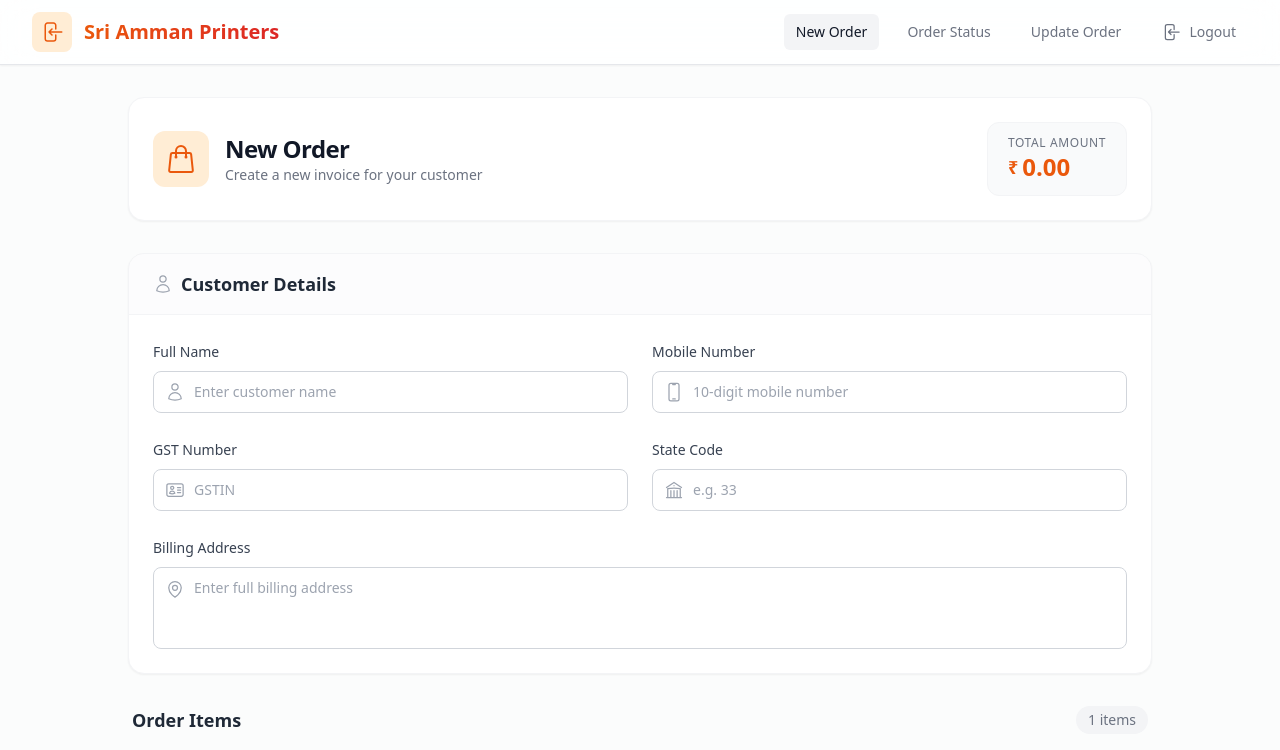
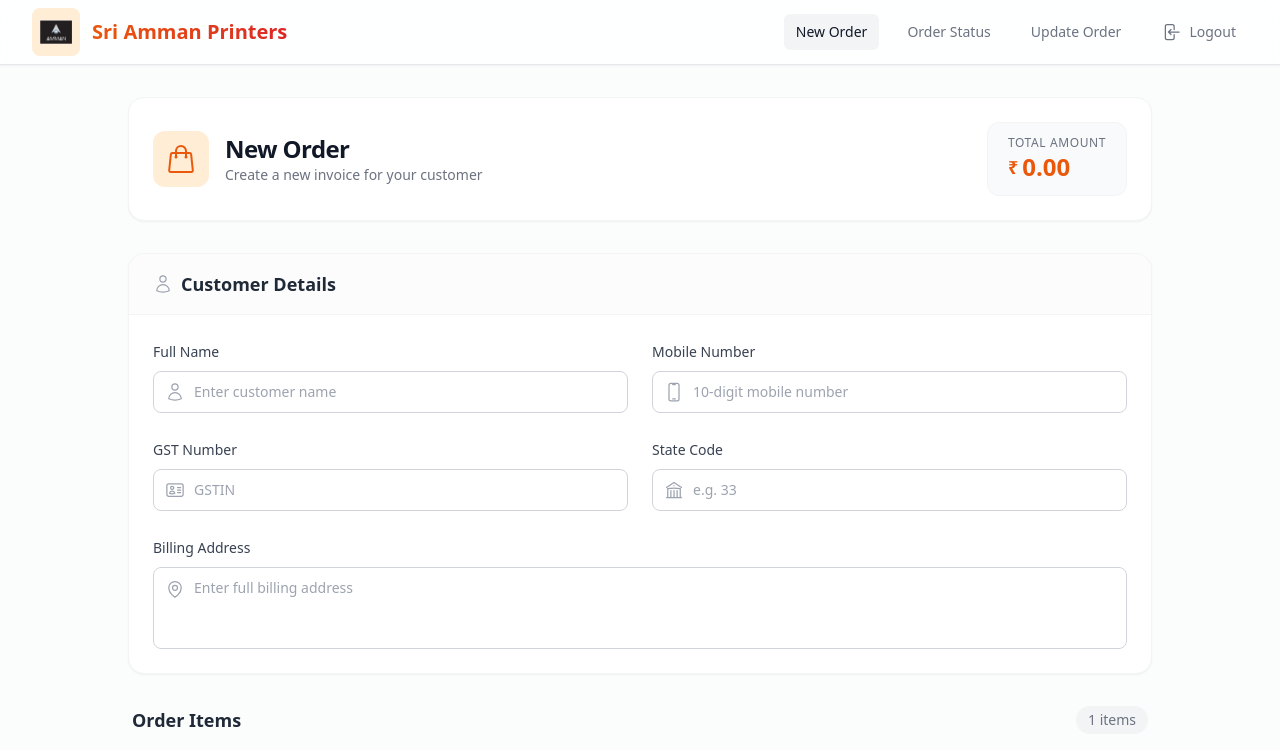
Before and after one commit to Amman-Printers/web, a plain HTML site: page form.html in a window 1280 px wide. Shown: the top 750 px of the page. Drawn offline with nearby package versions, Linux system fonts and the light colour scheme; sample sign-in values are in the browser's storage.

Commit message:
added image logo

```diff
--- a/form.html
+++ b/form.html
@@ -40,11 +40,7 @@
             <div class="flex justify-between h-16">
                 <div class="flex items-center gap-3">
                     <div class="bg-orange-100 p-2 rounded-lg text-orange-600">
-                        <svg xmlns="http://www.w3.org/2000/svg" fill="none" viewBox="0 0 24 24" stroke-width="1.5"
-                            stroke="currentColor" class="w-6 h-6">
-                            <path stroke-linecap="round" stroke-linejoin="round"
-                                d="M15.75 9V5.25A2.25 2.25 0 0013.5 3h-6a2.25 2.25 0 00-2.25 2.25v13.5A2.25 2.25 0 007.5 21h6a2.25 2.25 0 002.25-2.25V15M12 9l-3 3m0 0l3 3m-3-3h12.75" />
-                        </svg>
+                        <img src="Amman.png" alt="Amman Logo" class="w-8 h-8 object-contain">
                     </div>
                     <span
                         class="text-xl font-bold bg-clip-text text-transparent bg-gradient-to-r from-orange-600 to-red-600">
```
Also changed, not shown: status.html (+1 -5 lines), update.html (+1 -5 lines), Amman.png (added).
